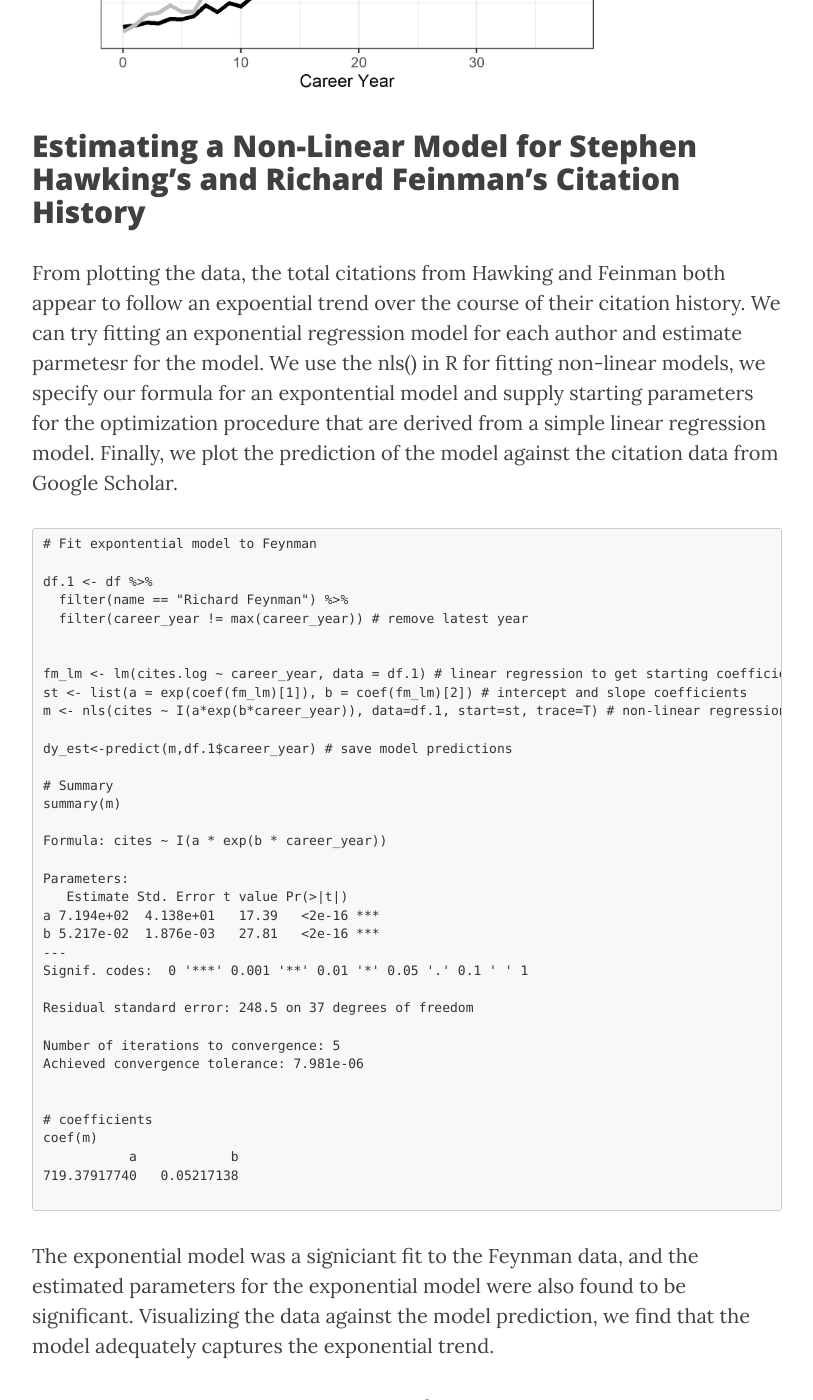
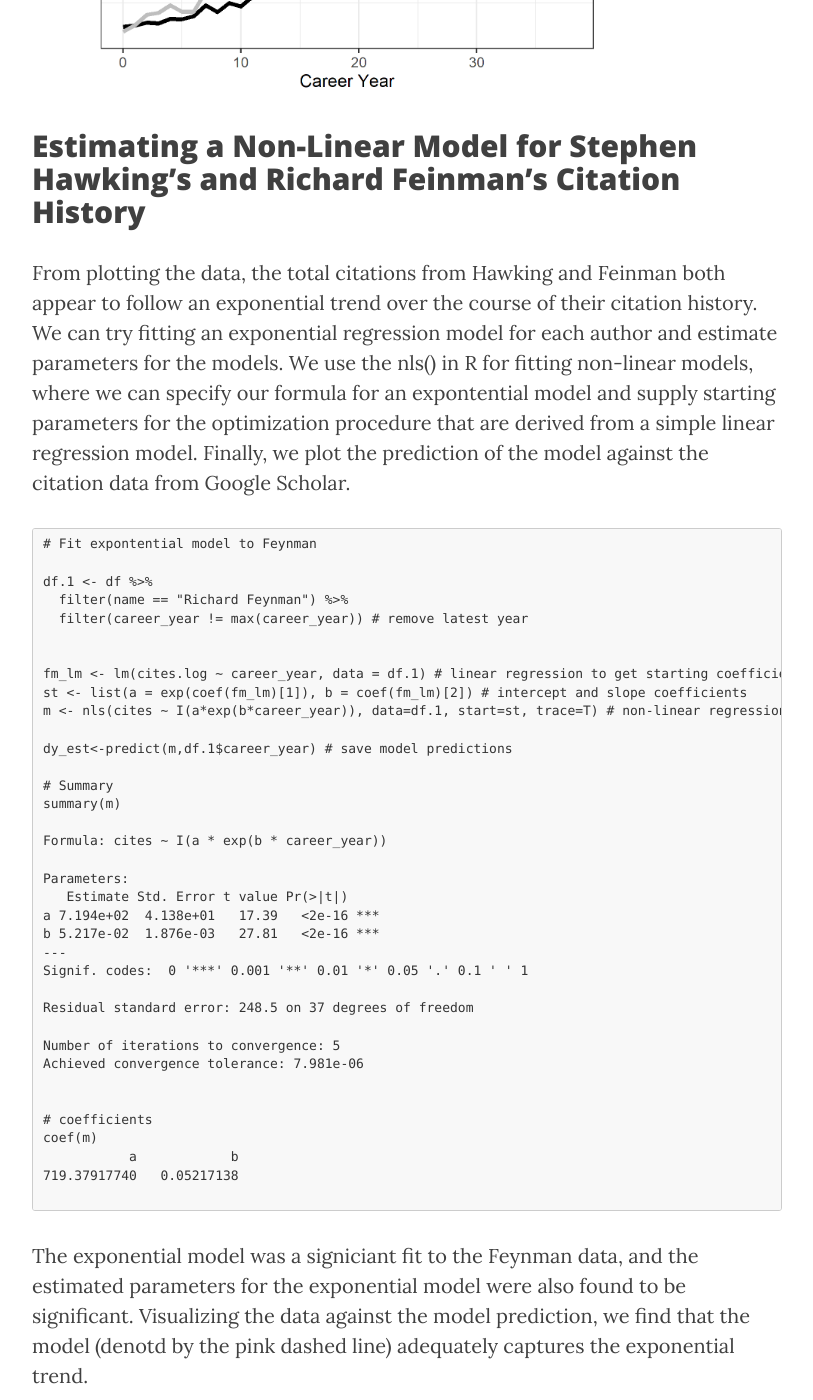
Before and after one commit to ptichko/ptichko.github.io, a Jekyll site: the page built from _posts/2021-05-19-Exploring-Google-Scholar-Citations.md, in a window 1280 px wide and 1400 px high, scrolled down 2120 px. Shown: the whole window, without its empty margins (233-1046 px from the left). Built offline with Jekyll 4.4.1, drawn with Linux system fonts in a browser that asks for light colours; nearby versions of some CDN libraries; some of the changed text lies outside the part shown.

Commit message:
Update 2021-05-19-Exploring-Google-Scholar-Citations.md

````diff
--- a/_posts/2021-05-19-Exploring-Google-Scholar-Citations.md
+++ b/_posts/2021-05-19-Exploring-Google-Scholar-Citations.md
@@ -5,9 +5,9 @@ title:  "Exploring Google Scholar Citations With the Scholar Library"
 
 # Exploring Google Scholar Data With The Scholar Libary
 
-In this post, I show how the [scholar](https://cran.r-project.org/web/packages/scholar/index.html) library can be used to explore historical citation data archived on Google Scholar in R. Using the scholar library, we import citation-related data, beginning in the year 1982, for two of the most important physists of the 20th century -- Stephen Hawking and Richard Feynman -- and examine how their total citations evolved over time. For added fun, we fit a non-linear, exponential regression model to model their respective trends of citations over time.
+In this post, I show how the [scholar](https://cran.r-project.org/web/packages/scholar/index.html) library can be used to explore historical citation data archived on Google Scholar in R. Using the scholar library, we import citation-related data, beginning in the year 1982, for two of the most important physicists of the 20th century -- Stephen Hawking and Richard Feynman -- and examine how their total citations evolved over time. For added fun, we fit a non-linear, exponential regression model to model their respective trends of citations over time.
 
-First, we load the scholar library, locate the identification numbers for Hawking and Feynman (the identification numbers for authors on Google Scholar can be located in the URL for the author's Google Scholar page), and use the compare_scholar_careers() function to import citation data for Hawking and Feynman beginning in the year 1982.
+First, we load the scholar library, locate the identification numbers for Hawking and Feynman (the identification numbers for authors on Google Scholar can be located in the URL for the author's Google Scholar page), and use the compare_scholar_careers() function to import citation data for Hawking and Feynman beginning in the year 1982 and up to the most recent year.
 
 ```
 library(scholar)
@@ -43,7 +43,7 @@ Plotting the total number of citations since 1982 (here normalizing the year 198
 
 ## Estimating a Non-Linear Model for Stephen Hawking's and Richard Feinman's Citation History
 
-From plotting the data, the total citations from Hawking and Feinman both appear to follow an expoential trend over the course of their citation history. We can try fitting an exponential regression model for each author and estimate parmetesr for the model. We use the nls() in R for fitting non-linear models, we specify our formula for an expontential model and supply starting parameters for the optimization procedure that are derived from a simple linear regression model. Finally, we plot the prediction of the model against the citation data from Google Scholar.
+From plotting the data, the total citations from Hawking and Feinman both appear to follow an exponential trend over the course of their citation history. We can try fitting an exponential regression model for each author and estimate parameters for the models. We use the nls() in R for fitting non-linear models, where we can specify our formula for an expontential model and supply starting parameters for the optimization procedure that are derived from a simple linear regression model. Finally, we plot the prediction of the model against the citation data from Google Scholar.
 
 ```
 # Fit expontential model to Feynman
@@ -83,7 +83,7 @@ coef(m)
 719.37917740   0.05217138
 
 ```
-The exponential model was a signiciant fit to the Feynman data, and the estimated parameters for the exponential model were also found to be significant. Visualizing the data against the model prediction, we find that the model adequately captures the exponential trend.
+The exponential model was a signiciant fit to the Feynman data, and the estimated parameters for the exponential model were also found to be significant. Visualizing the data against the model prediction, we find that the model (denotd by the pink dashed line) adequately captures the exponential trend.
 
 <p align="center">
   <img src="/img/feynmanmodel.png"/>
@@ -130,7 +130,7 @@ Achieved convergence tolerance: 7.586e-07
 823.96882888   0.05378992
 
 ```
-Similar to the Feynman model, the exponential model fit to the Hawking data was signicant, and the estimated parameters for the exponential model were also significant. Visualizing the data against the model prediction, we find that the Hawking model also adequately captures the exponential trend.
+Similar to the Feynman model, the exponential model fit to the Hawking data was signicant, and the estimated parameters for the exponential model were also significant. Visualizing the data against the model prediction, we find that the Hawking model (denoted by the pink dashed line) also captures the exponential trend.
 
 
 <p align="center">
````
